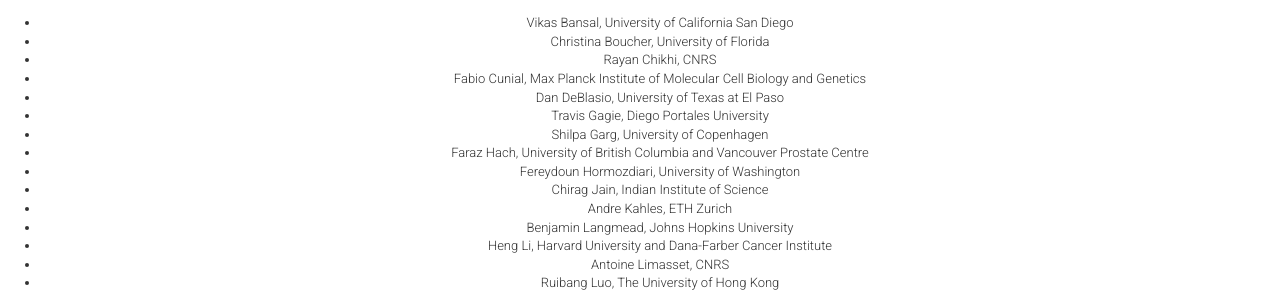
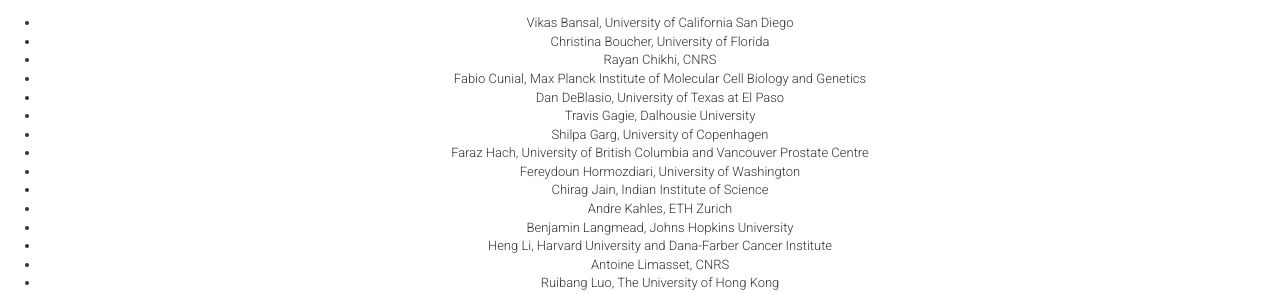
Before and after one commit to recomb-seq/recomb-seq.github.io, a Jekyll site: the page built from team.html, in a window 1280 px wide and 900 px high, scrolled down 1599 px. Shown: the part 152-446 px from the top of the window. Built offline with Jekyll 4.4.1, drawn with Linux system fonts in a browser that asks for light colours; nearby versions of some CDN libraries; comment, search, counter and statistics services are not loaded.

Commit message:
Update pc.yml

```diff
--- a/_data/pc.yml
+++ b/_data/pc.yml
@@ -27,7 +27,7 @@
   id: pc6
   name: "Travis"
   surname: "Gagie"
-  company: "Diego Portales University"
+  company: "Dalhousie University"
 -
   id: pc7
   name: "Shilpa"
```
